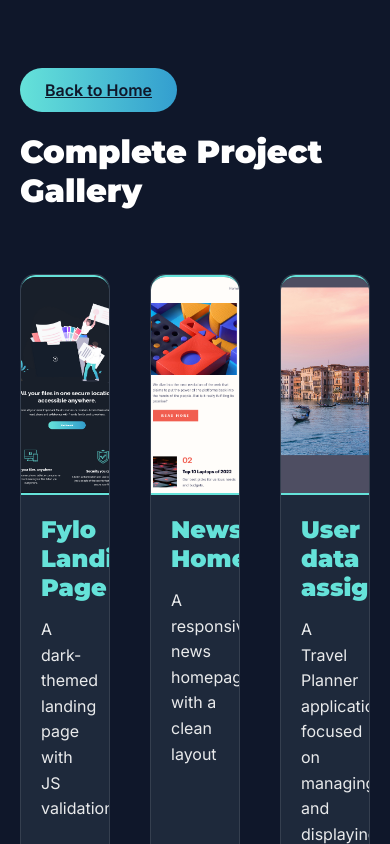
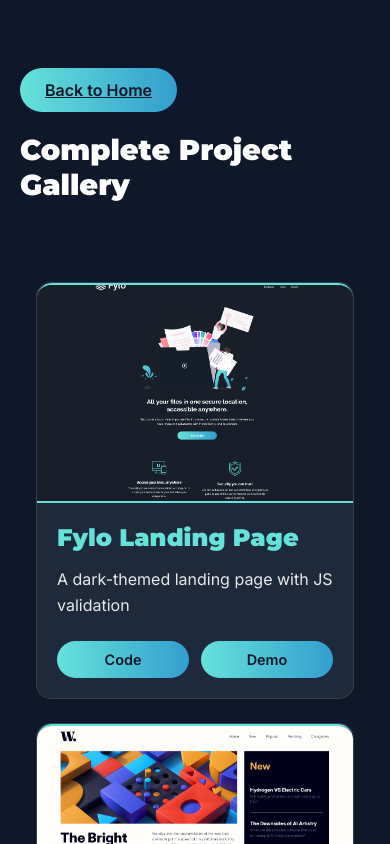
Before and after one commit to Mort1-kode/Morten-portfolio, a React (Vite) app: page /projects in a window 390 px wide. Shown: the top 844 px of the page. Built offline with nearby package versions, Linux system fonts and the light colour scheme.

Commit message:
Added responsive design for Projects and About

```diff
--- a/src/pages/About.css
+++ b/src/pages/About.css
@@ -58,3 +58,12 @@
 .contact-link:hover {
     text-decoration: underline;
 }
+
+/* Responsive */
+@media (max-width: 768px) {
+  .about-container {
+    width: 95%;
+    padding: 1rem;
+    font-size: 1rem;
+  }
+}
--- a/src/pages/About.jsx
+++ b/src/pages/About.jsx
@@ -36,7 +36,7 @@
                 <ul>
                     <li><strong>Football:</strong> I serve as the coach for my son's football team, a role that helps me on my leadership and communication skills</li>
                     <li><strong>Viking FK:</strong> I am a loyal supporter and a season ticket holder at SR-Bank Arena. One of my favorite traditions is bringing my son to the matches, sharing the excitement and supporting our local team together</li>
-                    <li><strong>Gaming:</strong> In the evenings, you’ll often find me in <strong>CS2</strong>, where I enjoy the tactical challenges and fast-paced teamwork</li>
+                    <li><strong>Gaming:</strong> In the evenings, you`ll often find me in <strong>CS2</strong>, where I enjoy the tactical challenges and fast-paced teamwork</li>
                     <li><strong>The Outdoors:</strong> I love to recharge by going fishing, hiking in the mountains, or traveling to new places</li>
                 </ul>
             </section>
--- a/src/pages/Home.css
+++ b/src/pages/Home.css
@@ -97,7 +97,7 @@
 }
 
 
-/* Responsiv */
+/* Responsive */
 @media (max-width: 1100px) {
     .home-project-grid {
         grid-template-columns: repeat(2, 1fr);
--- a/src/pages/Projects.css
+++ b/src/pages/Projects.css
@@ -108,3 +108,16 @@
     text-align: center;
     flex: 1;
 }
+
+/* Responsive */
+@media (max-width: 768px) {
+  .project-grid {
+    grid-template-columns: 1fr;
+    gap: 1.5rem;
+    padding: 1rem;
+  }
+
+  .gallery-title {
+    font-size: 1.8rem;
+  }
+}
```
